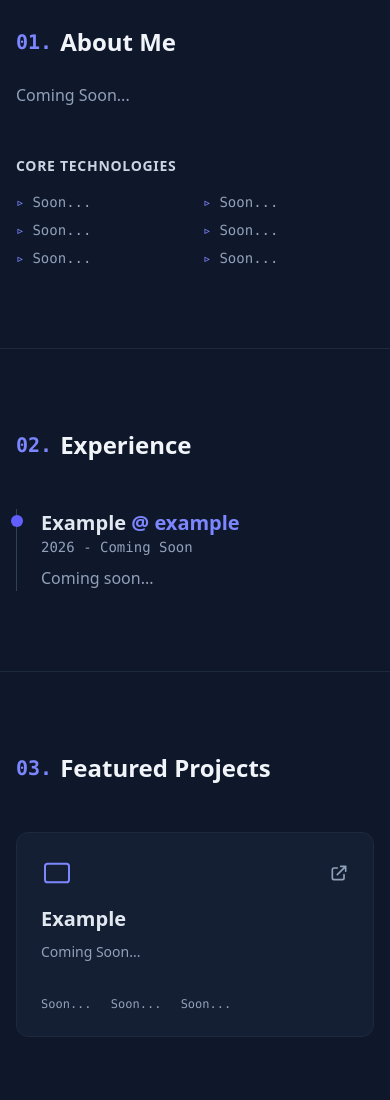
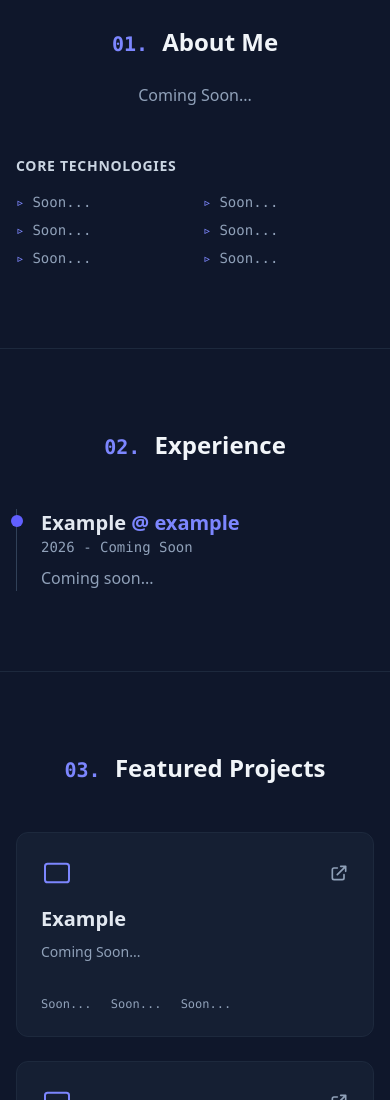
Before and after one commit to tavinlin/tavinlin.github.io, a website: page index.html in a window 390 px wide. Shown: the part 900-2000 px from the top of the page. Drawn offline with nearby package versions, Linux system fonts and the light colour scheme.

Commit message:
Improve responsive design - Added comments for easy readability - Optimized css

```diff
--- a/index.html
+++ b/index.html
@@ -55,8 +55,8 @@
             <a href="#contact" @click="mobileMenuOpen = false" class="block text-slate-300 hover:text-white py-2 rounded-md transition">Contact</a>
         </div>
     </header>
-
-    <section class="max-w-5xl mx-auto px-4 sm:px-6 lg:px-8 pt-24 pb-20 md:pt-32 md:pb-28 flex flex-col justify-center min-h-[calc(100vh-4rem)]">
+    <!-- Intro Section -->
+    <section class="max-w-5xl mx-auto px-4 sm:px-6 lg:px-8 pt-24 pb-20 md:pt-32 md:pb-28 flex flex-col justify-center min-h-[calc(100vh-4rem)] text-center sm:text-left">
         <p class="text-indigo-400 font-mono text-sm mb-3 tracking-wide">Hi, my name is</p>
         <h1 class="text-4xl sm:text-6xl font-bold text-slate-100 tracking-tight mb-4">
             Tavin Lin
@@ -76,10 +76,12 @@
 
     <hr class="border-slate-800 max-w-5xl mx-auto">
 
+    <!-- About Me Section -->
     <section id="about" class="max-w-5xl mx-auto px-4 sm:px-6 lg:px-8 py-20 md:py-28">
         <div class="grid grid-cols-1 md:grid-cols-3 gap-12">
-            <div class="md:col-span-2">
-                <h3 class="text-2xl font-bold text-slate-100 mb-6 flex items-center">
+            <!-- About Me -->
+            <div class="md:col-span-2 text-center md:text-left">
+                <h3 class="text-2xl font-bold text-slate-100 mb-6">
                     <span class="text-indigo-400 font-mono text-xl mr-2">01.</span> About Me
                 </h3>
                 <div class="text-slate-400 space-y-4 leading-relaxed">
@@ -88,7 +90,7 @@
                     </p>
                 </div>
             </div>
-
+            <!-- About Me Sub-Section -->
             <div>
                 <h4 class="text-sm font-semibold uppercase tracking-wider text-slate-300 mb-4">Core Technologies</h4>
                 <ul class="grid grid-cols-2 gap-x-4 gap-y-2 text-sm font-mono text-slate-400">
@@ -105,11 +107,12 @@
 
     <hr class="border-slate-800 max-w-5xl mx-auto">
 
+    <!-- Work Experience Section -->
     <section id="experience" class="max-w-5xl mx-auto px-4 sm:px-6 lg:px-8 py-20 md:py-28">
-        <h3 class="text-2xl font-bold text-slate-100 mb-12 flex items-center">
+        <h3 class="text-2xl font-bold text-slate-100 mb-12 text-center md:text-left">
             <span class="text-indigo-400 font-mono text-xl mr-2">02.</span> Experience
         </h3>
-
+        <!-- Work Experience Sub-Section -->
         <div class="space-y-12 max-w-3xl">
             <div class="relative pl-6 border-l border-slate-700">
                 <div class="absolute w-3 h-3 bg-indigo-500 rounded-full -left-[6px] top-1.5"></div>
@@ -126,12 +129,38 @@
 
     <hr class="border-slate-800 max-w-5xl mx-auto">
 
+    <!-- Projects Section -->
     <section id="projects" class="max-w-5xl mx-auto px-4 sm:px-6 lg:px-8 py-20 md:py-28">
-        <h3 class="text-2xl font-bold text-slate-100 mb-12 flex items-center">
+        <h3 class="text-2xl font-bold text-slate-100 mb-12 text-center md:text-left">
             <span class="text-indigo-400 font-mono text-xl mr-2">03.</span> Featured Projects
         </h3>
+        <!-- Projects Container -->
+        <div class="grid grid-cols-1 md:grid-cols-2 gap-6">
+            <!-- Individual Projects -->
+            <div class="bg-slate-800/50 rounded-xl p-6 border border-slate-800 hover:border-slate-700 transition flex flex-col justify-between group">
+                <div>
+                    <div class="flex items-center justify-between mb-4">
+                        <svg class="h-8 w-8 text-indigo-400" fill="none" viewBox="0 0 24 24" stroke="currentColor">
+                            <path stroke-linecap="round" stroke-linejoin="round" stroke-width="1.5" d="M3 7v10a2 2 0 002 2h14a2 2 0 002-2V7a2 2 0 00-2-2H5a2 2 0 00-2 2z" />
+                        </svg>
+                        <div class="flex space-x-3 text-slate-400">
+                            <a href="#" class="hover:text-indigo-400 transition">
+                                <svg class="h-5 w-5" fill="none" viewBox="0 0 24 24" stroke="currentColor"><path stroke-linecap="round" stroke-linejoin="round" stroke-width="2" d="M10 6H6a2 2 0 00-2 2v10a2 2 0 002 2h10a2 2 0 002-2v-4M14 4h6m0 0v6m0-6L10 14" /></svg>
+                            </a>
+                        </div>
+                    </div>
+                    <h4 class="text-xl font-bold text-slate-200 mb-2 group-hover:text-indigo-400 transition">Example</h4>
+                    <p class="text-slate-400 text-sm mb-4 leading-relaxed">
+                        Coming Soon...
+                    </p>
+                </div>
+                <div class="text-xs font-mono text-slate-400 space-x-3 pt-4">
+                    <span>Soon...</span>
+                    <span>Soon...</span>
+                    <span>Soon...</span>
+                </div>
+            </div>
 
-        <div class="grid grid-cols-1 md:grid-cols-2 gap-6">
             <div class="bg-slate-800/50 rounded-xl p-6 border border-slate-800 hover:border-slate-700 transition flex flex-col justify-between group">
                 <div>
                     <div class="flex items-center justify-between mb-4">
@@ -161,11 +190,12 @@
 
     <hr class="border-slate-800 max-w-5xl mx-auto">
 
+    <!-- Contact Section -->
     <section id="contact" class="max-w-3xl mx-auto px-4 sm:px-6 lg:px-8 py-20 md:py-28 text-center">
-        <p class="text-indigo-400 font-mono text-sm mb-3 tracking-wide">04. What's Next?</p>
+        <p class="text-indigo-400 font-mono text-sm mb-3 tracking-wide">What's Next?</p>
         <h3 class="text-3xl sm:text-4xl font-bold text-slate-100 mb-4 tracking-tight">Get In Touch</h3>
         <p class="text-slate-400 mb-10 leading-relaxed max-w-md mx-auto">
-            I’m currently open to new opportunities and interesting projects. Whether you have a question or just want to say hi, I’ll do my best to get back to you!
+            I'm currently open to new opportunities and interesting projects. Whether you have a question or just want to say hi, I'll do my best to get back to you!
         </p>
         <a href="mailto:your.email@example.com" class="inline-flex items-center justify-center px-6 py-3 border border-indigo-500 text-base font-medium rounded-md text-indigo-400 bg-transparent hover:bg-indigo-500/10 transition-colors duration-200">
             Say Hello
@@ -173,7 +203,7 @@
     </section>
 
     <footer class="border-t border-slate-800 bg-slate-950 text-slate-500 py-8 text-center text-xs font-mono">
-        <p>© 2026 Tavin Lin</p>
+        <p>© 2026 Tavin Tech</p>
     </footer>
 
   </body>
```
Also changed, not shown: css/main.css.
